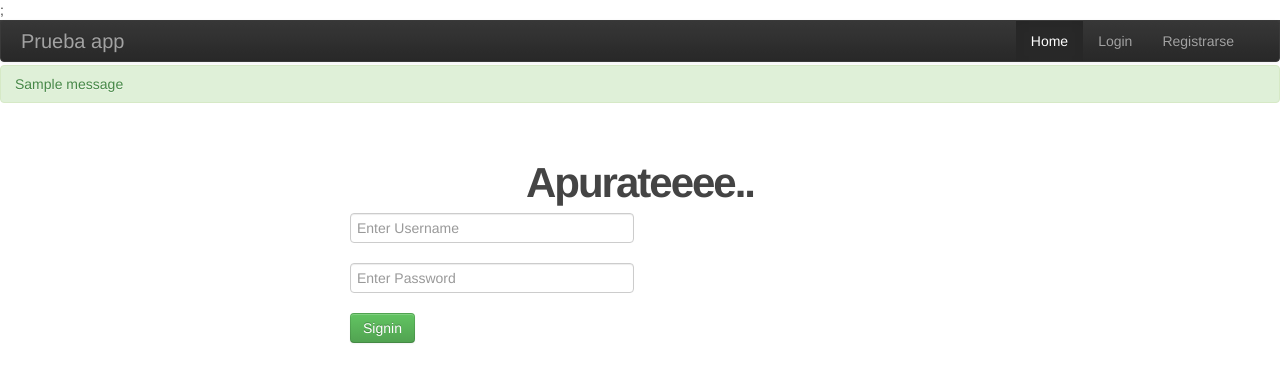
After one commit to proyectoarq1/orgeventos, a Flask app: page /login in a window 1280 px wide. The commit adds this page. Shown: the top 382 px of the page. Run offline with Flask 2, Linux system fonts and the light colour scheme; tables that the repository leaves empty hold one stand-in row (values such as "Sample post"); one stand-in notice (Sample message) is shown; parts of the project's set-up code (start-up, migrations or seed data) failed here and were passed over.

Commit message:
agregado el logging y el sign-up y log-in de usuarios

```diff
--- a/config.py
+++ b/config.py
@@ -1,4 +1 @@
-app.config['SOCIAL_FACEBOOK'] = {
-    'consumer_key': '532953013518751',
-    'consumer_secret': 'f2e9f77c65b2603b5fb91fc0a5ced05d'
-}
+LOG_PATH = 'logs/appication.log'
--- a/routes.py
+++ b/routes.py
@@ -1,16 +1,33 @@
-from flask import Flask, render_template
-from flask_login import login_required
-from db.models import Session, Usuario, Evento
+from flask import Flask, render_template, flash, abort
+from flask.ext.login import LoginManager, login_user , logout_user , current_user , login_required
+
+from db.models import Session, Usuario, Evento, User
 from formularios.evento_form import EventoForm
 from db.adapter import adapter
 import datetime
 from flask import request, redirect, url_for, session
-import os
+import os, json
+import logging
+from logging.handlers import TimedRotatingFileHandler
 
 app = Flask(__name__)
 
+app.config.from_object('config')
+
 app.config['SECURITY_POST_LOGIN'] = '/profile'
 
+formatter = logging.Formatter("[%(asctime)s] {%(pathname)s:%(lineno)d} %(levelname)s - %(message)s")
+file_handler = TimedRotatingFileHandler(app.config['LOG_PATH'], when="D", backupCount=7)
+file_handler.setLevel(logging.DEBUG)
+file_handler.setFormatter(formatter)
+app.logger.addHandler(file_handler)
+
+login_manager = LoginManager()
+login_manager.init_app(app)
+
+@login_manager.user_loader
+def load_user(user_id):
+  return adapter.get_user_by_id(user_id)
 
 def hacer_usuario_y_ejemplo():
 
@@ -26,6 +43,40 @@ def hacer_usuario_y_ejemplo():
 
 	session['usuario_id'] = usuario_id
 
+@app.route('/register' , methods=['GET','POST']) # siguiente|
+def register():
+  if request.method == 'GET':
+      return render_template('register.html')
+  username = request.form['username']
+  password = request.form['password']
+  email = request.form['email']
+  adapter.create_user(username, password, email)
+  flash('User successfully registered','success')
+  return redirect(url_for('login'))
+
+@app.route('/login',methods=['GET','POST'])
+def login():
+  session=Session()
+  if request.method == 'GET':
+      return render_template('login.html')
+  username = request.form['username']
+  password = request.form['password']
+  registered_user = session.query(User).filter_by(username=username,password=password).first()
+  if registered_user is None:
+    app.logger.error('login user  ')
+    flash('Username or Password is invalid' , 'error')
+    return redirect(url_for('login'))
+  app.logger.info('login user : ')
+  login_user(registered_user)
+  flash('Logged in successfully','success')
+  return redirect(request.args.get('next') or url_for('perfil'))
+
+@app.route('/logout')
+def logout():
+  app.logger.info('logout user  ')
+  logout_user()
+  #print current_user.is_authenticated
+  return redirect(url_for('home'))
 
 @app.route('/')
 def home():
@@ -48,6 +99,8 @@ def evento(evento_id):
 
 @app.route('/perfil')
 def perfil():
+  flash(current_user.username)
+  app.logger.info('perfil page ')
   usuario = adapter.get_usuario(session['usuario_id'])
   eventos = adapter.obtener_eventos_asignados(session['usuario_id'])
 
@@ -58,5 +111,6 @@ if __name__ == '__main__':
   port = os.getenv('PORT', '5000')
 
   app.secret_key = 'super secret key'
+  app.logger.info('Run Application')
   app.run(host='0.0.0.0',port=int(port),debug=True)
   #hacer_usuario_y_ejemplo()
--- a/templates/layout.html
+++ b/templates/layout.html
@@ -18,7 +18,13 @@
           <div class="pull-right">
             <ul class="nav">
               <li class="active"><a href="{{ url_for('home') }}">Home</a></li>
-              <li><a href="{{ url_for('perfil') }}">Perfil</a></li>
+              {% if current_user.is_authenticated() %}
+                <li><a href="{{ url_for('perfil') }}">Perfil</a></li>
+                <li><a href="{{ url_for('logout') }}">Desloguearse</a></li>
+              {% else %}
+                <li><a href="{{ url_for('login') }}">Login</a></li>
+                <li><a href="{{ url_for('register') }}">Registrarse</a></li>
+              {% endif %}
             </ul>
         </div>
         </div>
@@ -26,7 +32,24 @@
 
     </header>
 
-
+    <!-- Display flashed messages -->
+    {% with msgs = get_flashed_messages(with_categories=true) %}
+      {% if msgs %}
+        {%- for category, msg in msgs %}
+          {% if category == "error" %}
+            <div class="alert alert-danger" role="alert">
+          {% else %}
+            {% if category == "success" %}
+              <div class="alert alert-success" role="alert">
+            {% else %}
+              <div class="alert alert-info" role="alert">
+            {% endif %}
+          {% endif%}
+            {{ msg }}
+          </div>
+        {% endfor -%}
+      {% endif %}
+    {% endwith %}
 
     <div class="container">
       {% if error %}
--- /dev/null
+++ b/templates/login.html
@@ -0,0 +1,25 @@
+{% extends "layout.html" %}
+{% block content %}
+  <form action="" method=post class="form-horizontal">
+    <h2>Apurateeee.. </h2>
+    <div class="control-group">
+        <div class="controls">
+          <input type="text" id="username" name="username" class="input-xlarge"
+            placeholder="Enter Username" required>
+        </div>
+    </div>
+
+    <div class="control-group">
+        <div class="controls">
+          <input type="password" id="password" name="password" class="input-xlarge"
+            placeholder="Enter Password" required>
+        </div>
+    </div>
+
+    <div class="control-group">
+        <div class="controls">
+          <button type="submit" class="btn btn-success">Signin</button>
+        </div>
+    </div>
+  </form>
+{% endblock %}
--- a/templates/perfil.html
+++ b/templates/perfil.html
@@ -1,7 +1,9 @@
 {% extends "layout.html" %}
 
 {% block content %}
-  <h2>Bienvenido, {{ usuario.nombre }}</h2>
+  {% if current_user.is_authenticated %}
+  	<h2>Bienvenido, {{ current_user.username }}</h2>
+  {% endif %}
   <div class="jumbo">
 		  <h3>Lista de eventos propios</h3>
 		  {% for evento_usuario in eventos %}
```
Also changed, not shown: db/adapter.py (+21 -1 lines), db/models.py (+29 -0 lines), db/mongo_models.py (+26 -0 lines), templates/register.html (added, +35 -0 lines), 1 other file.
